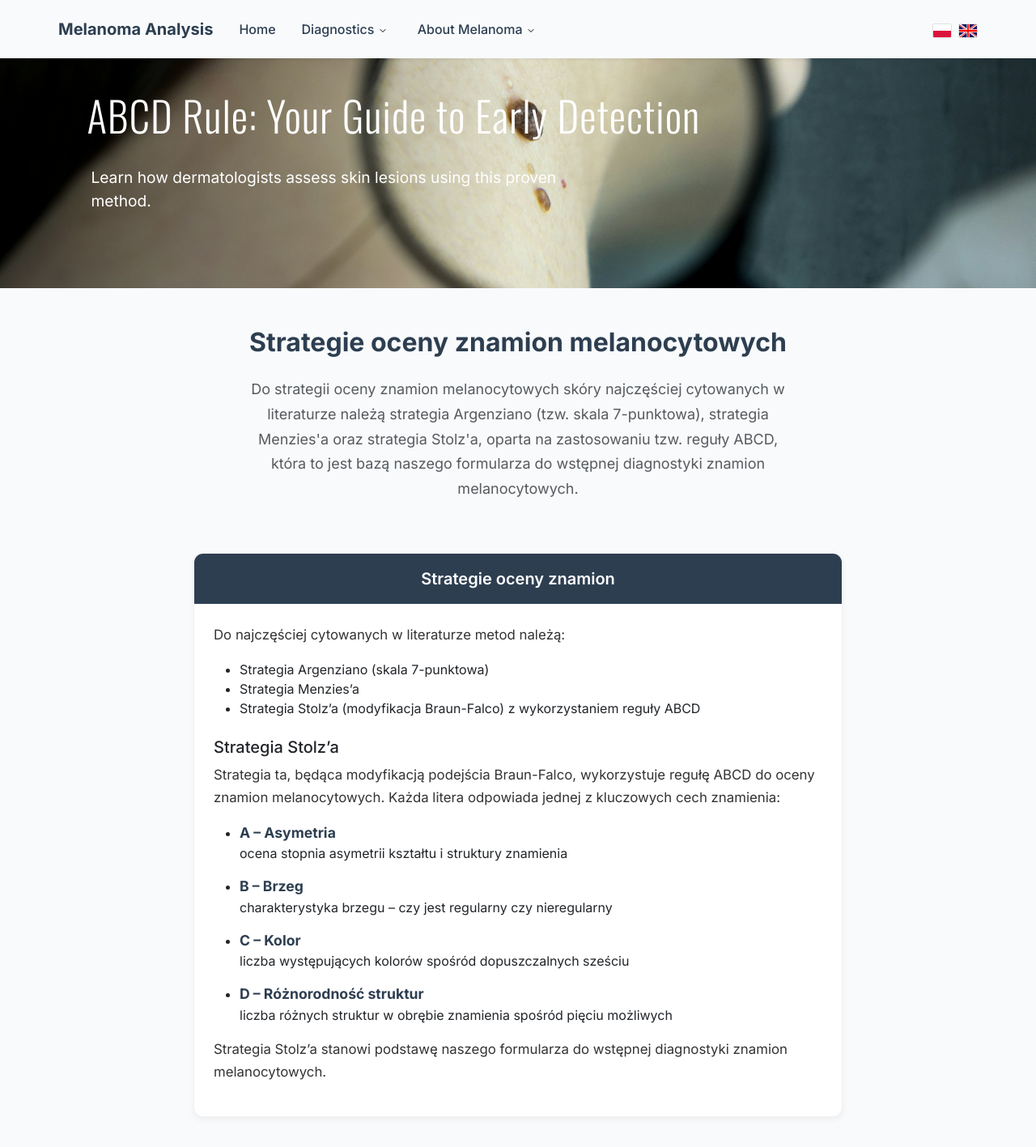
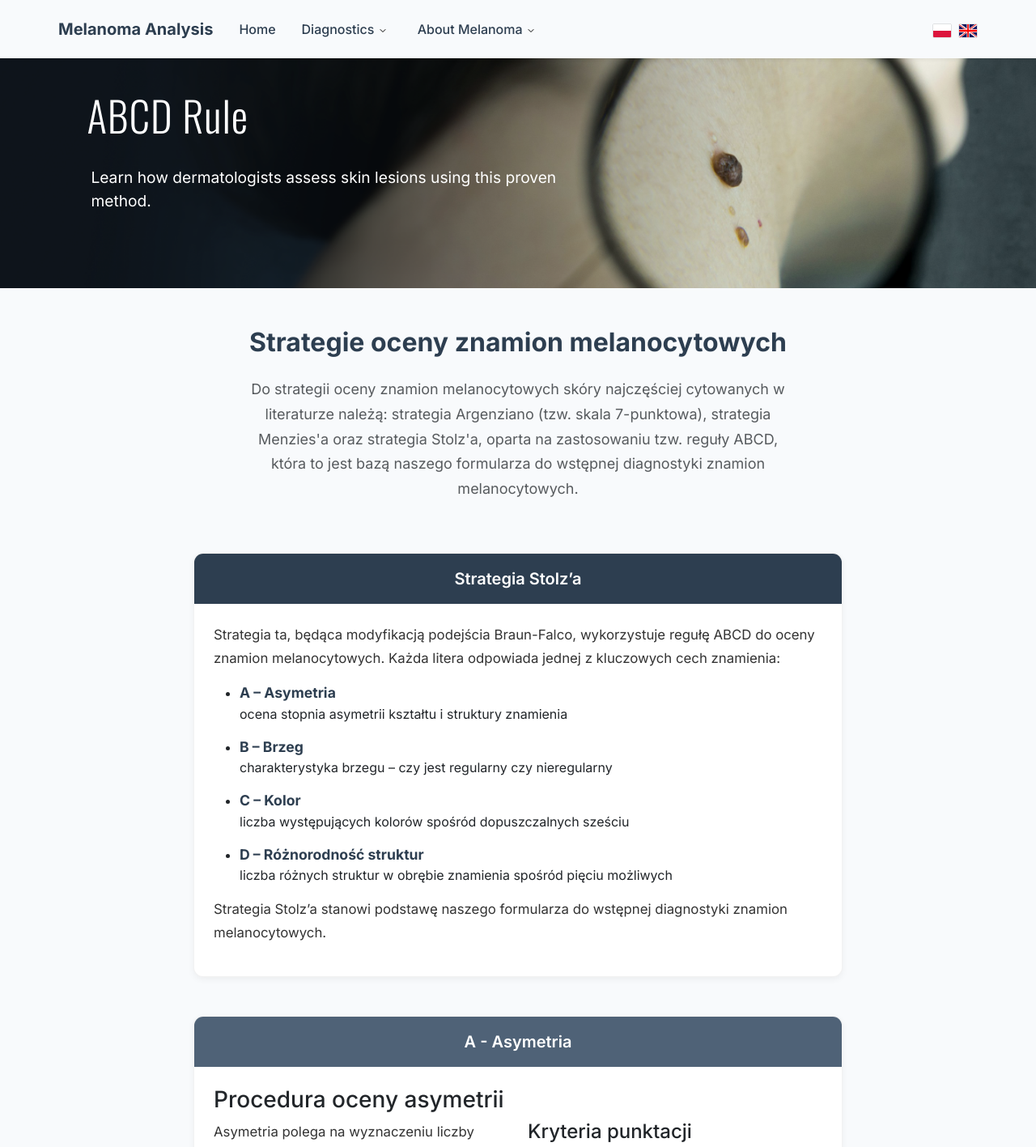
Before and after one commit to gwanat/python_melanoma_app, a Flask app: page /abcd_rule in a window 1280 px wide. Shown: the top 1417 px of the page at 81% size. Run offline with Flask 3, Linux system fonts and the light colour scheme.

Commit message:
Hero images changed + UITM logo color in footer changed

```diff
--- a/static/css/styles.css
+++ b/static/css/styles.css
@@ -458,25 +434,13 @@
 
 .abcd-hero {
     height: 40vh;
-    background: url('../images/abcd-hero.jpg') center 55%/ cover no-repeat;
+    background: url('../images/abcd-hero.png') center 55%/ cover no-repeat;
 }
 
 .abcd-hero .lead {
     padding-left: 10px;
     font-size: 1.2rem;
     max-width: 600px;
-}
-
-.abcd-hero::before {
-    content: '';
-    position: absolute;
-    top: 0;
-    left: 0;
-    width: 50%;
-    height: 100%;
-    background: linear-gradient(to right, rgba(0, 0, 0, 0.55), transparent);
-    z-index: 0;
-    pointer-events: none;
 }
 
 .classification-section {
--- a/templates/abcd_rule.html
+++ b/templates/abcd_rule.html
@@ -5,7 +5,7 @@
 
 <section class="hero-section abcd-hero">
     <div class="hero-content">
-        <h1 class="hero-title">{{ _('ABCD Rule: Your Guide to Early Detection') }}</h1>
+        <h1 class="hero-title">{{ _('ABCD Rule') }}</h1>
         <p class="lead">{{ _('Learn how dermatologists assess skin lesions using this proven method.') }}</p>
     </div>
 </section>
@@ -13,24 +13,16 @@
 <section class="container my-5 text-center">
     <h2 class="section-title">{{ _('Strategie oceny znamion melanocytowych') }}</h2>
     <p class="section-description text-muted mx-auto">
-        {{ _('Do strategii oceny znamion melanocytowych skóry najczęściej cytowanych w literaturze należą strategia Argenziano (tzw. skala 7-punktowa), strategia Menzies\'a oraz strategia Stolz\'a, oparta na zastosowaniu tzw. reguły ABCD, która to jest bazą naszego formularza do wstępnej diagnostyki znamion melanocytowych.') }}</p>
+        {{ _('Do strategii oceny znamion melanocytowych skóry najczęściej cytowanych w literaturze należą: strategia Argenziano (tzw. skala 7-punktowa), strategia Menzies\'a oraz strategia Stolz\'a, oparta na zastosowaniu tzw. reguły ABCD, która to jest bazą naszego formularza do wstępnej diagnostyki znamion melanocytowych.') }}</p>
 </section>
 
 <!-- SECTION 1: Overview of Strategies -->
 <section class="classification-section">
     <div class="classification-card">
         <div class="classification-header text-white">
-            {{ _('Strategie oceny znamion') }}
+            {{ _('Strategia Stolz’a') }}
         </div>
         <div class="classification-body">
-            <p>{{ _('Do najczęściej cytowanych w literaturze metod należą:') }}</p>
-            <ul>
-                <li>{{ _('Strategia Argenziano (skala 7-punktowa)') }}</li>
-                <li>{{ _('Strategia Menzies’a') }}</li>
-                <li>{{ _('Strategia Stolz’a (modyfikacja Braun-Falco) z wykorzystaniem reguły ABCD') }}</li>
-            </ul>
-
-            <h5 class="mt-4">{{ _('Strategia Stolz’a') }}</h5>
             <p>
                 {{ _('Strategia ta, będąca modyfikacją podejścia Braun-Falco, wykorzystuje regułę ABCD do oceny znamion melanocytowych. Każda litera odpowiada jednej z kluczowych cech znamienia:') }}
             </p>
--- a/templates/base.html
+++ b/templates/base.html
@@ -107,10 +107,10 @@
                         <a href="https://wsiz.edu.pl" target="_blank">
                             {% set lang = get_locale() %}
                             {% if lang == 'pl' %}
-                            <img src="{{ url_for('static', filename='images/university-logo-pl.png') }}"
+                            <img src="{{ url_for('static', filename='images/university-logo-pl-white.png') }}"
                                 alt="University Logo" class="university-logo">
                             {% else %}
-                            <img src="{{ url_for('static', filename='images/university-logo.png') }}"
+                            <img src="{{ url_for('static', filename='images/university-logo-white.png') }}"
                                 alt="University Logo" class="university-logo">
                             {% endif %}
 
```
Also changed, not shown: other parts of static/css/styles.css (+2 -38 lines), static/images/abcd-hero.png (added), static/images/abcd-hero.webp (deleted), static/images/characteristics-hero.png (added), static/images/industry-hero.png (added), static/images/university-logo-pl-white.png (added), static/images/university-logo-white.png (added), 2 other files.
